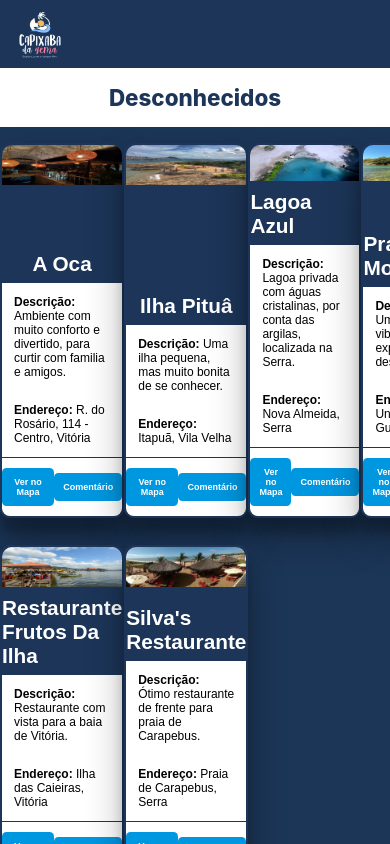
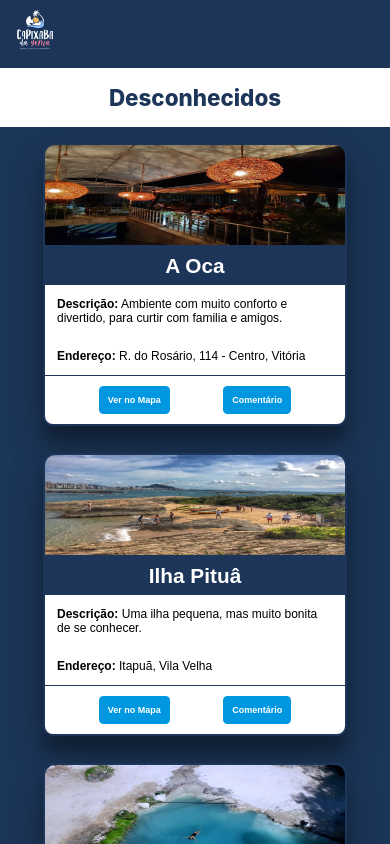
Before and after one commit to NicolasRSJ/turistando, a React (Create React App) app: page /pontosturisticos in a window 390 px wide. Built offline with nearby package versions, Linux system fonts and the light colour scheme.

Commit message:
Responsividade

```diff
--- a/src/Views/Home/index.css
+++ b/src/Views/Home/index.css
@@ -104,3 +104,63 @@ section {
     background-image: url('../../Image/convento_da_penha.jpg');
     box-shadow: rgba(50, 50, 93, 0.25) 0px 30px 60px -12px inset, rgba(0, 0, 0, 0.3) 0px 18px 36px -18px inset;
 }
+
+@media screen and (max-width: 769px) { /* Celulares Grandes */
+    .Navbar img {
+        width: 70px;
+        height: 60px;
+    }
+
+    section {
+        grid-template-areas:
+        'text slider slider slider slider slider'
+        'button slider slider slider slider slider';
+    }
+}
+
+@media screen and (max-width: 425px) { /* Celulares Médios */
+    .Navbar img {
+        width: 70px;
+        height: 60px;
+    }
+
+    section {
+        grid-template-areas:
+        'text text text text text text'
+        'button button button button button button';
+    }
+
+    .item-3 {
+        display: none;
+    }
+}
+
+@media screen and (max-width: 320px) { /* Celulares Pequenos */
+    .Navbar img {
+        width: 70px;
+        height: 60px;
+    }
+
+    section {
+        grid-template-areas:
+        'text text text text text text'
+        'button button button button button button';
+    }
+
+    .item-1 h1 {
+        font-size: 2rem;
+        width: 290px;
+    }
+
+    .item-1 p {
+        font-size: 1.2rem;
+    }
+
+    .item-1 .typing-demo {
+        width: 279px;
+    }
+
+    .item-3 {
+        display: none;
+    }
+}
--- a/src/Views/touristspots/index.css
+++ b/src/Views/touristspots/index.css
@@ -1,16 +1,3 @@
-.Navbar{
-    width: 100%;
-    height: 8%;
-    background-color: #1C3558;
-    box-shadow: rgba(0, 0, 0, 0.781) 0px 5px 15px;
-    z-index: 2;
-}
-
-.Navbar img {
-    width: 80px;
-    height: 70px;
-}
-
 .section-touristspots {
     width: 100%;
     height: auto;
@@ -65,3 +52,21 @@
     background-color: #1c3558ec;
     padding: 1rem 0 2rem 0;
 }
+
+@media screen and (max-width: 1024px) { /* Laptop Comum */
+    .section-row {
+        grid-template-columns: repeat(3, 1fr);
+    }
+}
+
+@media screen and (max-width: 768px) { /* Tablet */
+    .section-row {
+        grid-template-columns: repeat(2, 1fr);
+    }
+}
+
+@media screen and (max-width: 425px) { /* Smartphones Grandes/Médios/Pequenos */
+    .section-row {
+        grid-template-columns: repeat(1, 1fr);
+    }
+}
```
